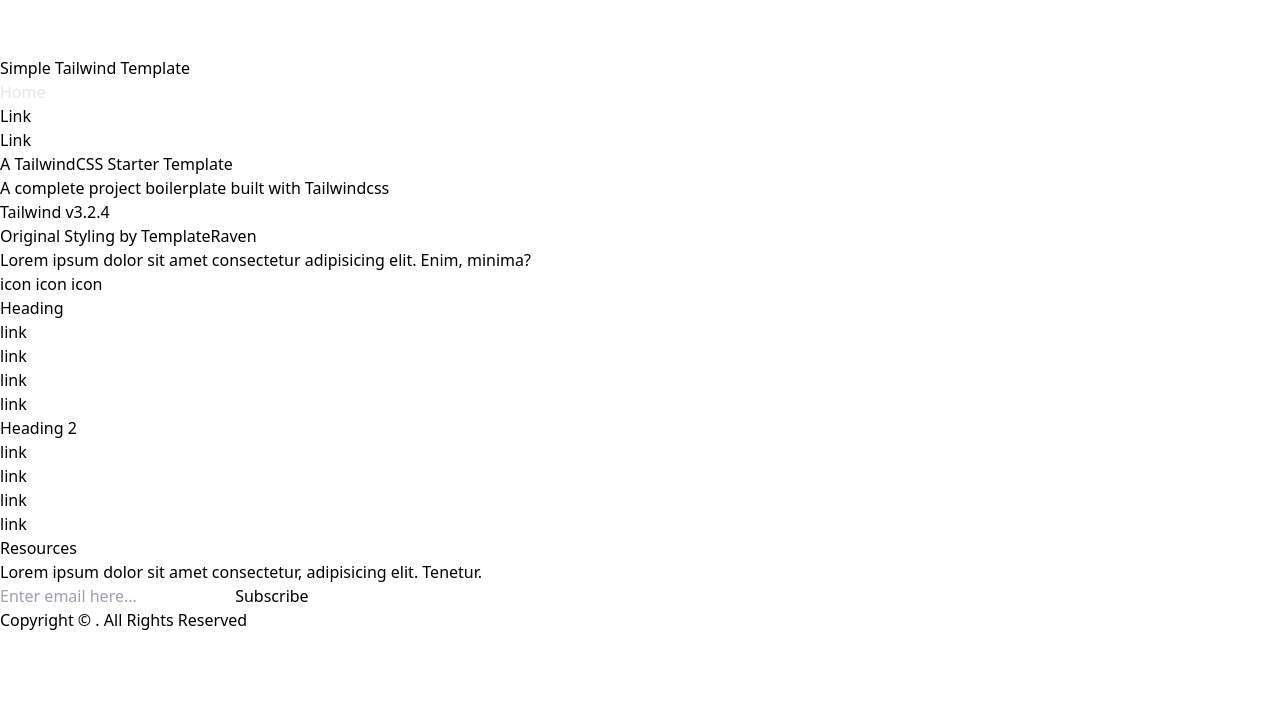
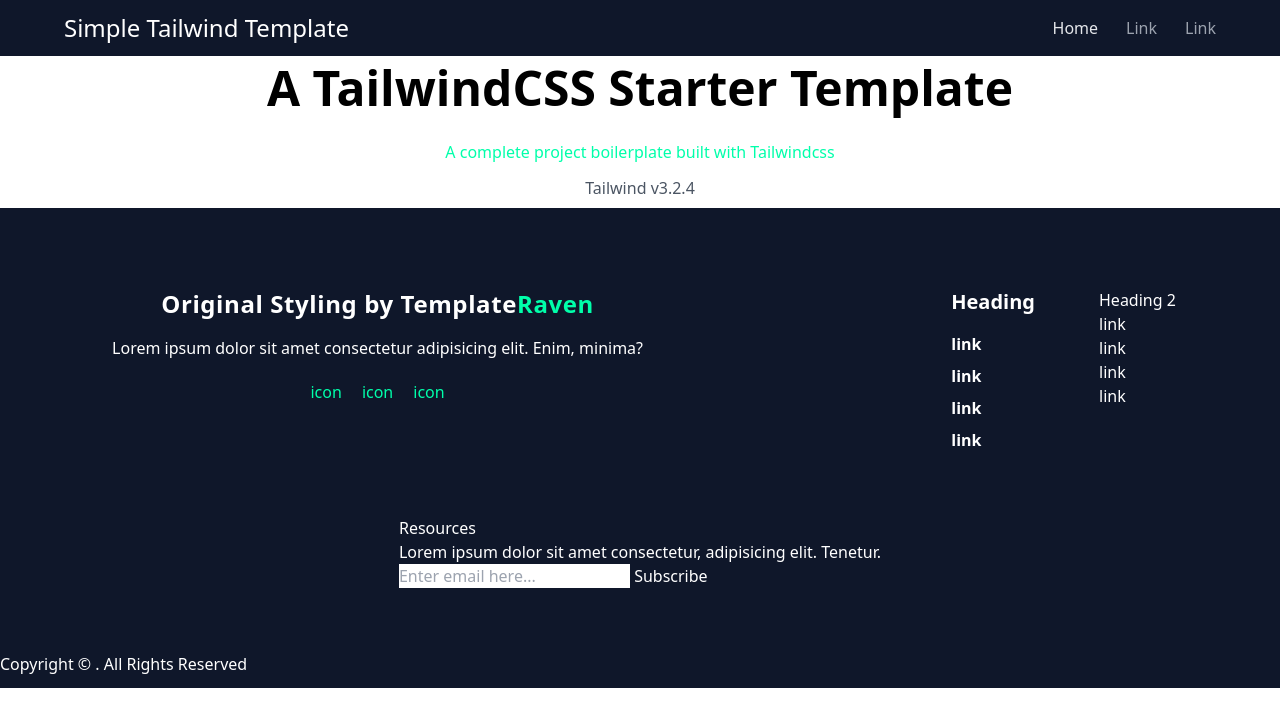
Before and after one commit to viktorCodes/tailwind-template, a website: page public/index.html in a window 1280 px wide. Drawn offline with Linux system fonts and the light colour scheme.

Commit message:
adding classes

```diff
--- a/public/index.html
+++ b/public/index.html
@@ -17,38 +17,38 @@
 <body class="bg-gray-150">
 
   <!-- Responsive navbar-->
-  <nav class="">
+  <nav class="fixed top-0 z-20 flex flex-col flex-wrap justify-between w-full px-4 py-2 bg-slate-900 sm:flex-row md:items-center md:px-5 lg:px-16">
 
 
-    <div class="">
+    <div class="flex items-center justify-between text-white sm:justify-around gap-x-2">
 
       <!-- Link To Direct to Home Page -->
       <!-- This can be a logo or a simple text (or both). Just write it in-between the anchor tag below-->
-      <a href="#!" class="">
+      <a href="#!" class="flex items-center py-1 text-2xl">
         Simple Tailwind Template
       </a>
 
 
       <!-- Hamburger -->
-      <button class="" id="hamburger" aria-label="menu">
-        <div class=""></div>
-        <div class=""></div>
-        <div class=""></div>
+      <button class="flex flex-col justify-center cursor-pointer sm:hidden gap-y-1" id="hamburger" aria-label="menu">
+        <div class="w-6 h-1 duration-500 bg-white rounded-lg bar"></div>
+        <div class="w-6 h-1 duration-500 bg-white rounded-lg bar"></div>
+        <div class="w-6 h-1 duration-500 bg-white rounded-lg bar"></div>
       </button>
 
     </div>
 
 
-    <ul class=""
+    <ul class="items-center justify-end hidden mt-5 text-gray-400 sm:flex gap-x-7 gap-y-5 sm:mt-0"
       id="links">
       <li class="">
         <a href="#!" class="active">Home</a>
       </li>
       <li class="">
-        <a href="./public/pages/page1.html" class="">Link</a>
+        <a href="#!" class="hover:text-gray-300">Link</a>
       </li>
       <li class="">
-        <a href="./public/pages/page2.html" class="">Link</a>
+        <a href="#!" class="hover:text-gray-300">Link</a>
       </li>
 
     </ul>
@@ -58,43 +58,43 @@
 <!-- Please let this <main></main> tag cover everything in your webpage except the navbar. This enables the navbar links to disappear when the outer parts is clicked. -->
   <main>
     <!-- Page Content -->
-    <section class="">
-      <h1 class="">A TailwindCSS Starter Template</h1>
-      <p class="">A complete project boilerplate built with Tailwindcss</p>
-      <p class="">Tailwind v3.2.4</p>
+    <section class="py-2 text-center">
+      <h1 class="text-3xl font-bold md:text-4xl lg:text-5xl pb-7">A TailwindCSS Starter Template</h1>
+      <p class="mb-3 text-primary-color">A complete project boilerplate built with Tailwindcss</p>
+      <p class="text-gray-600">Tailwind v3.2.4</p>
     </section>
 
 
 
     <!-- Footer -->
-    <footer class="">
+    <footer class="pt-10 pb-3 text-white bg-slate-900 lg:pt-20">
 
-      <div class="">
+      <div class="flex flex-wrap justify-around mb-16 gap-y-16 gap-x-7">
 
         <!-- About -->
-        <div class="">
-          <h2 class="">Original Styling by Template<span class="">Raven</span></h2>
-          <p class="">Lorem ipsum dolor sit amet consectetur adipisicing elit. Enim, minima?</p>
+        <div class="mx-2 mb-5 text-center">
+          <h2 class="mb-3 text-2xl font-bold tracking-wide">Original Styling by Template<span class="text-primary-color">Raven</span></h2>
+          <p class="pt-1">Lorem ipsum dolor sit amet consectetur adipisicing elit. Enim, minima?</p>
 
           <!-- Get Icons From Wherever and use it here -->
-          <div class="">
-            <a href="#!" class="">
+          <div class="flex flex-wrap justify-center mt-5 gap-y-7 gap-x-5">
+            <a href="#!" class="text-primary-color hover:opacity-50">
               icon
             </a>
-            <a href="#!" class="">
+            <a href="#!" class="text-primary-color hover:opacity-50">
               icon
             </a>
-            <a href="#!" class="">
+            <a href="#!" class="text-primary-color hover:opacity-50">
               icon
             </a>
           </div>
         </div>
 
-        <div class="">
+        <div class="flex flex-wrap gap-y-8">
         <!-- Heading -->
-        <div class="">
-          <h2 class="">Heading</h2>
-          <ul class="">
+        <div class="mx-10 lg:mx-16">
+          <h2 class="mb-4 text-xl font-bold">Heading</h2>
+          <ul class="flex flex-col items-start font-semibold text-left gap-y-2">
             <li><a href="#!" class="">link</a></li>
             <li><a href="#!" class="">link</a></li>
             <li><a href="#!" class="">link</a></li>
```
Also changed, not shown: public/css/output.css.
